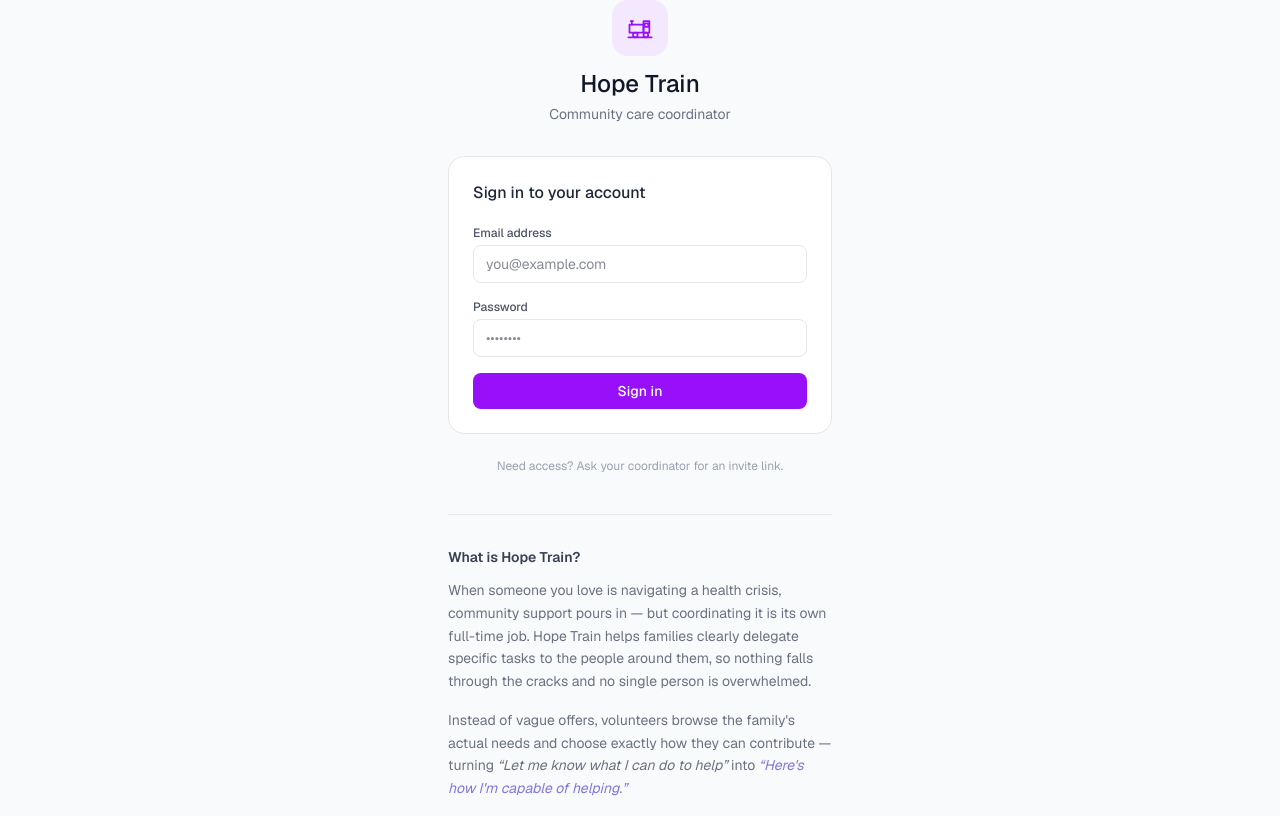
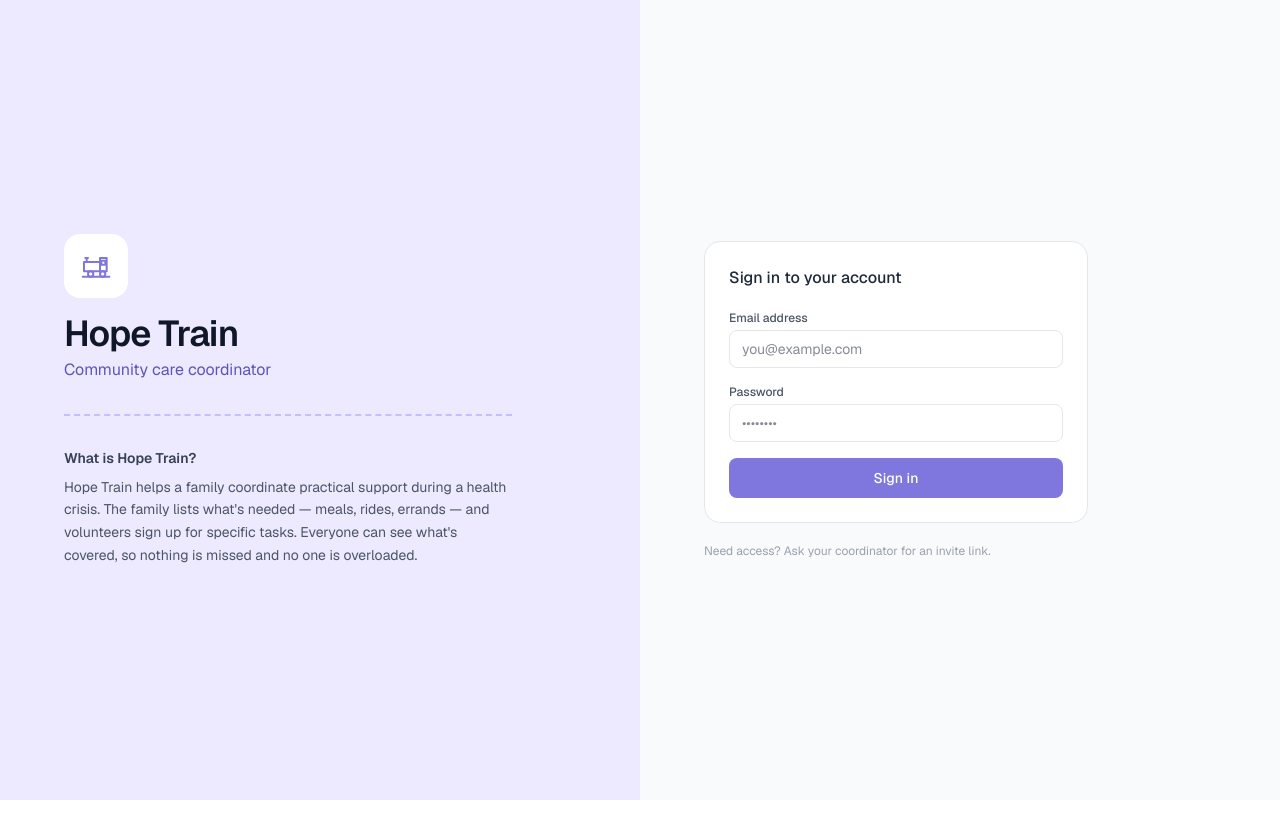
Before and after one commit to deesmusicdiary-source/hope-train, a Next.js app: page / in a window 1280 px wide. Built offline with nearby package versions, Linux system fonts and the light colour scheme; no server answers.

Commit message:
Redesign landing page

```diff
--- a/src/app/page.tsx
+++ b/src/app/page.tsx
@@ -22,11 +22,14 @@ export default function LoginPage() {
   }
 
   return (
-    <main className="min-h-screen bg-gray-50 flex items-center justify-center px-4">
-      <div className="w-full max-w-sm">
-        <div className="flex flex-col items-center mb-8">
-          <div className="w-14 h-14 rounded-2xl bg-purple-100 flex items-center justify-center mb-3">
-            <svg xmlns="http://www.w3.org/2000/svg" className="w-7 h-7 text-purple-600" viewBox="0 0 24 24" fill="none" stroke="currentColor" strokeWidth="1.5" strokeLinecap="round" strokeLinejoin="round">
+    <main className="min-h-screen lg:grid lg:grid-cols-2">
+
+      {/* Brand panel — lavender, matches the app icon */}
+      <section className="bg-[#ede9ff] flex flex-col justify-center px-6 py-10 lg:px-16 lg:py-0">
+        <div className="max-w-md mx-auto lg:mx-0 w-full">
+          <div className="flex items-center gap-3 lg:flex-col lg:items-start lg:gap-4">
+            <div className="w-14 h-14 lg:w-16 lg:h-16 rounded-2xl bg-white flex items-center justify-center shrink-0">
+              <svg xmlns="http://www.w3.org/2000/svg" className="w-7 h-7 lg:w-8 lg:h-8 text-[#7F77DD]" viewBox="0 0 24 24" fill="none" stroke="currentColor" strokeWidth="1.5" strokeLinecap="round" strokeLinejoin="round">
                 <path stroke="none" d="M0 0h24v24H0z" fill="none"/>
                 <path d="M2 20h20" />
                 <circle cx="8" cy="18" r="2" />
@@ -38,10 +41,30 @@ export default function LoginPage() {
                 <path d="M16 8h3v3h-3z" />
               </svg>
             </div>
-          <h1 className="text-2xl font-medium text-gray-900">Hope Train</h1>
-          <p className="text-sm text-gray-500 mt-1">Community care coordinator</p>
+            <div>
+              <h1 className="text-2xl lg:text-4xl font-semibold text-gray-900 tracking-tight">Hope Train</h1>
+              <p className="text-sm lg:text-base text-[#5c55b8] mt-0.5 lg:mt-1">Community care coordinator</p>
+            </div>
           </div>
 
+          {/* rail divider */}
+          <div className="hidden lg:block border-t-2 border-dashed border-[#c4bfff] my-8" />
+
+          <div className="hidden lg:block">
+            <h2 className="text-sm font-semibold text-gray-700 mb-2">What is Hope Train?</h2>
+            <p className="text-sm text-gray-600 leading-relaxed">
+              Hope Train helps a family coordinate practical support during a health
+              crisis. The family lists what&apos;s needed — meals, rides, errands — and
+              volunteers sign up for specific tasks. Everyone can see what&apos;s covered,
+              so nothing is missed and no one is overloaded.
+            </p>
+          </div>
+        </div>
+      </section>
+
+      {/* Sign-in panel */}
+      <section className="bg-[#f9fafb] flex flex-col justify-center px-4 py-10 lg:px-16 lg:py-0">
+        <div className="w-full max-w-sm mx-auto lg:mx-0">
           <div className="bg-white border border-gray-200 rounded-2xl p-6">
             <h2 className="text-base font-medium text-gray-800 mb-5">Sign in to your account</h2>
             <form onSubmit={handleLogin} className="flex flex-col gap-4">
@@ -53,7 +76,7 @@ export default function LoginPage() {
                   value={email}
                   onChange={e => setEmail(e.target.value)}
                   placeholder="you@example.com"
-                className="w-full px-3 py-2 text-sm border border-gray-200 rounded-lg focus:outline-none focus:ring-2 focus:ring-purple-300 bg-white text-gray-900"
+                  className="w-full px-3 py-2 text-sm border border-gray-200 rounded-lg focus:outline-none focus:ring-2 focus:ring-[#c4bfff] bg-white text-gray-900"
                 />
               </div>
               <div>
@@ -64,7 +87,7 @@ export default function LoginPage() {
                   value={password}
                   onChange={e => setPassword(e.target.value)}
                   placeholder="••••••••"
-                className="w-full px-3 py-2 text-sm border border-gray-200 rounded-lg focus:outline-none focus:ring-2 focus:ring-purple-300 bg-white text-gray-900"
+                  className="w-full px-3 py-2 text-sm border border-gray-200 rounded-lg focus:outline-none focus:ring-2 focus:ring-[#c4bfff] bg-white text-gray-900"
                 />
               </div>
               {error && (
@@ -73,29 +96,29 @@ export default function LoginPage() {
               <button
                 type="submit"
                 disabled={loading}
-              className="w-full bg-purple-600 hover:bg-purple-700 text-white text-sm font-medium py-2 rounded-lg transition-colors disabled:opacity-50"
+                className="w-full bg-[#7F77DD] hover:bg-[#5c55b8] text-white text-sm font-medium py-2.5 rounded-lg transition-colors disabled:opacity-50"
               >
                 {loading ? 'Signing in…' : 'Sign in'}
               </button>
             </form>
           </div>
 
-        <p className="text-center text-xs text-gray-400 mt-6">
+          <p className="text-center lg:text-left text-xs text-gray-400 mt-5">
             Need access? Ask your coordinator for an invite link.
           </p>
 
-        <div className="mt-10 border-t border-gray-200 pt-8 pb-4">
-          <h3 className="text-sm font-semibold text-gray-700 mb-3">What is Hope Train?</h3>
-          <p className="text-sm text-gray-500 leading-relaxed mb-4">
-            When someone you love is navigating a health crisis, community support pours in — but coordinating it is its own full-time job. Hope Train helps families clearly delegate specific tasks to the people around them, so nothing falls through the cracks and no single person is overwhelmed.
-          </p>
+          {/* Mobile-only explainer, below the card */}
+          <div className="lg:hidden mt-10 border-t border-gray-200 pt-7">
+            <h3 className="text-sm font-semibold text-gray-700 mb-2">What is Hope Train?</h3>
             <p className="text-sm text-gray-500 leading-relaxed">
-            Instead of vague offers, volunteers browse the family&apos;s actual needs and choose exactly how they can contribute — turning{' '}
-            <span className="italic">&ldquo;Let me know what I can do to help&rdquo;</span> into{' '}
-            <span className="italic text-[#7F77DD]">&ldquo;Here&apos;s how I&apos;m capable of helping.&rdquo;</span>
+              Hope Train helps a family coordinate practical support during a health
+              crisis. The family lists what&apos;s needed — meals, rides, errands — and
+              volunteers sign up for specific tasks. Everyone can see what&apos;s covered,
+              so nothing is missed and no one is overloaded.
             </p>
           </div>
         </div>
+      </section>
     </main>
   )
 }
```
Lines whose indentation alone changed are shown as unchanged.
